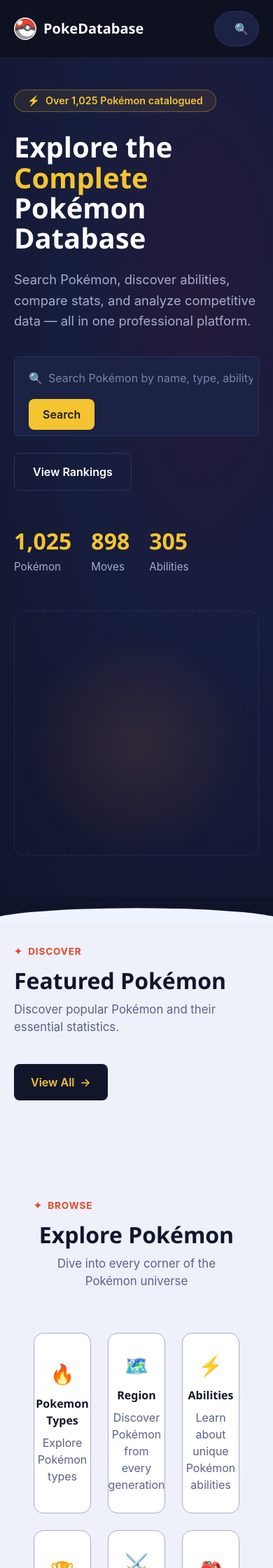
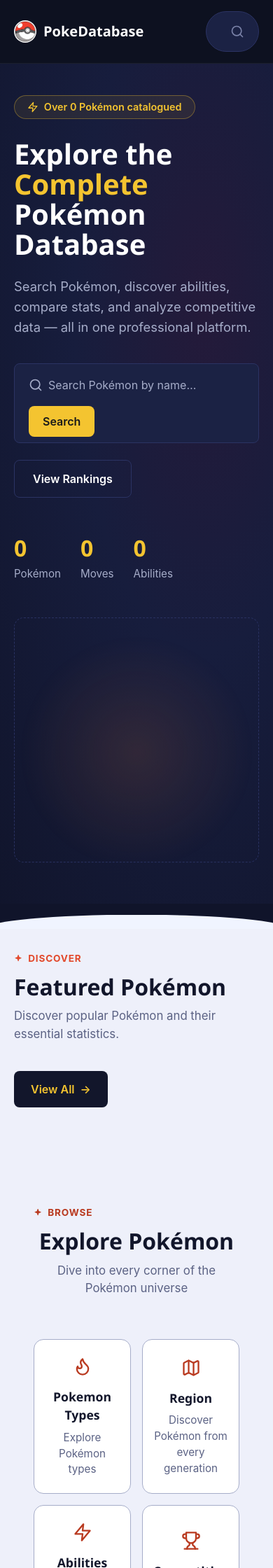
Before and after one commit to philquake/PokeDatabase, a Django app: page /pokemon/ in a window 390 px wide. Shown: the top 2240 px of the page at 70% size. Run offline with Django 5.2, Linux system fonts and the light colour scheme; data that the repository does not hold is empty; some libraries are stand-ins or nearby versions; some web fonts are replaced.

Commit message:
style: home page a11y and UX fixes (SVG icons, real counts, focus rings, contrast, responsive browse grid)

```diff
--- a/assets/static/css/styles.css
+++ b/assets/static/css/styles.css
@@ -226,7 +226,7 @@ img {
 }
 
 .search-input-nav::placeholder {
-  color: var(--color-text-faint);
+  color: var(--color-text-muted);
 }
 
 .search-icon-nav {
@@ -373,7 +373,8 @@ img {
 }
 
 .search-icon {
-  color: var(--color-text-faint);
+  display: inline-flex;
+  color: var(--color-text-muted);
 }
 
 .search-input {
@@ -388,7 +389,7 @@ img {
 }
 
 .search-input::placeholder {
-  color: var(--color-text-faint);
+  color: var(--color-text-muted);
 }
 
 .hero-class {
@@ -622,7 +623,7 @@ img {
 .type-badge {
   padding: 5px 12px;
   border-radius: var(--radius-pill);
-  font-size: 0.7rem;
+  font-size: 0.75rem;
   font-weight: 700;
   letter-spacing: 0.03em;
   color: #1a1a1a;
@@ -838,7 +839,7 @@ footer {
 
 .browse-card-name {
   font-family: var(--font-display);
-  font-size: 1r em;
+  font-size: 1.1rem;
   font-weight: 700;
   color: var(--color-heading-dark);
   margin-bottom: 8px;
@@ -851,10 +852,10 @@ footer {
 
 .browse-text {
   color: var(--color-body-dark);
-  font-size: 0.2 rem;
+  font-family: var(--font-body);
+  font-size: 0.95rem;
   line-height: 1.5;
   transition: color var(--transition-fast);
-  font: var(--font-body)
 }
 
 .browse-card:hover .browse-text {
@@ -892,3 +893,47 @@ footer {
   color: var(--color-text-faint);
   font-family: var(--font-footer);
 }
+
+
+/* ===== Icons (inline SVG) ===== */
+.icon { display: block; flex: none; }
+.badge-icon, .eyebrow-icon { display: inline-flex; }
+.eyebrow-icon .icon { fill: currentColor; width: 0.9em; height: 0.9em; }
+.badge-icon .icon { width: 1.1em; height: 1.1em; }
+.search-icon .icon { width: 1.25rem; height: 1.25rem; }
+.browse-card-type-icon { color: #b93a20; transition: color var(--transition-fast), transform var(--transition-fast); }
+.browse-card-type-icon .icon { width: 1.75rem; height: 1.75rem; }
+.browse-card:hover .browse-card-type-icon { color: var(--color-yellow); }
+
+/* Hero tag: coloured dot instead of a type emoji */
+.pokemon-tag-type { display: inline-flex; align-items: center; gap: 8px; }
+.type-dot { width: 10px; height: 10px; border-radius: 50%; display: inline-block; }
+
+/* Eyebrow on the light "Browse" section needs a darker orange for 4.5:1 */
+.browse .eyebrow { color: #b93a20; }
+
+/* Footer entries that don't link anywhere yet */
+.EOP-soon { color: var(--color-text-faint); cursor: default; }
+
+/* ===== Keyboard focus ===== */
+.poke-card a:focus-visible,
+.browse-card a:focus-visible,
+.EOP-table a:focus-visible,
+.btn:focus-visible {
+  outline: 2px solid var(--color-yellow);
+  outline-offset: 3px;
+  border-radius: var(--radius-sm);
+}
+.search-input:focus-visible { outline: none; } /* ring is drawn by .search-form:focus-within */
+.search-icon-nav { display: inline-flex; min-width: 44px; min-height: 44px; align-items: center; justify-content: center; }
+.search-icon-nav .icon { width: 1.25rem; height: 1.25rem; }
+.search-icon-nav:focus-visible { outline: 2px solid var(--color-yellow); outline-offset: 2px; }
+
+/* Browse cards: 2 columns on tablets/phones, 1 on very narrow screens */
+@media (max-width: 767px) {
+  .browse-grid { grid-template-columns: repeat(2, 1fr); gap: 16px; }
+  .browse-card > a { padding: 24px 14px 22px; }
+}
+@media (max-width: 360px) {
+  .browse-grid { grid-template-columns: 1fr; }
+}
--- a/pokemon/templates/base.html
+++ b/pokemon/templates/base.html
@@ -43,8 +43,8 @@
       </div>
        <div class = "search-nav">
           <form class="search-form-nav" method="GET" action="{% url 'search' %}">
-            <input class="search-input-nav" type="text" name="search" placeholder="Search Pokémon by name, type, ability...">
-            <button type="button" class="search-icon-nav" id="searchToggle">🔍</button>
+            <input class="search-input-nav" type="text" name="search" placeholder="Search Pokémon by name…" aria-label="Search Pokémon by name">
+            <button type="button" class="search-icon-nav" id="searchToggle" aria-label="Toggle search">{% include "partials/icon.html" with name="search" %}</button>
           </form>
         </div>
       </nav>
--- a/pokemon/templates/home.html
+++ b/pokemon/templates/home.html
@@ -9,8 +9,8 @@
 
     <div class="hero-content">
       <div class="badge">
-        <span class="badge-icon">⚡</span>
-        Over {{ pokemon_count|default:"1,025" }} Pokémon catalogued
+        <span class="badge-icon">{% include "partials/icon.html" with name="zap" %}</span>
+        Over {{ pokemon_count }} Pokémon catalogued
       </div>
 
       <h1 class="hero-title">
@@ -25,13 +25,13 @@
       </p>
 
       <form class="search-form" method="GET" action="{% url 'search' %}">
-        <span class="search-icon">🔍</span>
+        <span class="search-icon">{% include "partials/icon.html" with name="search" %}</span>
         <input
           type="text"
           name="search"
           class="search-input"
-          placeholder="Search Pokémon by name, type, ability…"
-          aria-label="Search Pokémon by name, type, ability"
+          placeholder="Search Pokémon by name…"
+          aria-label="Search Pokémon by name"
         >
         <button type="submit" class="submit btn btn-primary">Search</button>
       </form>
@@ -45,15 +45,15 @@
 
       <dl class="stats-row">
         <div class="stat">
-          <dt class="stat-value">{{ pokemon_count|default:"1,025" }}</dt>
+          <dt class="stat-value">{{ pokemon_count }}</dt>
           <dd class="stat-label">Pokémon</dd>
         </div>
         <div class="stat">
-          <dt class="stat-value">{{ move_count|default:"898" }}</dt>
+          <dt class="stat-value">{{ move_count }}</dt>
           <dd class="stat-label">Moves</dd>
         </div>
         <div class="stat">
-          <dt class="stat-value">{{ ability_count|default:"305" }}</dt>
+          <dt class="stat-value">{{ ability_count }}</dt>
           <dd class="stat-label">Abilities</dd>
         </div>
       </dl>
@@ -62,7 +62,7 @@
     <div class="hero-visual">
       {% if hero %}
         <div class="pokemon-tag pokemon-tag-type">
-          <span class="type-emoji">{{ hero.type_emoji|default:"🐾" }}</span>
+          <span class="type-dot type-{{ hero.types.0|lower }}" aria-hidden="true"></span>
           {{ hero.types|join:" / " }}
         </div>
         <div class="pokemon-tag pokemon-tag-id">{{ hero.name}} #{{ hero.pokedex_number|stringformat:"03d" }}</div>
@@ -96,7 +96,7 @@
 
     <div class="featured-header">
       <div>
-        <p class="eyebrow"><span class="eyebrow-icon">✦</span> Discover</p>
+        <p class="eyebrow"><span class="eyebrow-icon">{% include "partials/icon.html" with name="sparkle" %}</span> Discover</p>
         <h2 class="featured-title">Featured Pokémon</h2>
         <p class="featured-subtitle">Discover popular Pokémon and their essential statistics.</p>
       </div>
@@ -134,7 +134,7 @@
 
     <div class="browse-header">
       <div>
-        <p class="eyebrow"><span class="eyebrow-icon">✦</span> Browse</p>
+        <p class="eyebrow"><span class="eyebrow-icon">{% include "partials/icon.html" with name="sparkle" %}</span> Browse</p>
         <h2 class="featured-title">Explore Pokémon</h2>
         <p class="featured-subtitle">Dive into every corner of the Pokémon universe</p>
       </div>
@@ -144,9 +144,7 @@
 
         <article class="browse-card">
           <a href="{% url 'types' %}">
-            <div class="browse-card-type-icon">
-              🔥
-            </div>
+            <div class="browse-card-type-icon">{% include "partials/icon.html" with name="flame" %}</div>
             <div class="browse-card-name">
               Pokemon Types
             </div>
@@ -158,9 +156,7 @@
 
         <article class="browse-card">
           <a href="{% url 'region' %}">
-            <div class="browse-card-type-icon">
-              🗺️
-            </div>
+            <div class="browse-card-type-icon">{% include "partials/icon.html" with name="map" %}</div>
             <div class="browse-card-name">
               Region
             </div>
@@ -172,9 +168,7 @@
 
         <article class="browse-card">
           <a href="{% url 'abilities' %}">
-            <div class="browse-card-type-icon">
-              ⚡
-            </div>
+            <div class="browse-card-type-icon">{% include "partials/icon.html" with name="zap" %}</div>
             <div class="browse-card-name">
               Abilities
             </div>
@@ -186,9 +180,7 @@
 
         <article class="browse-card">
           <a href="{% url 'competitive' %}">
-            <div class="browse-card-type-icon">
-              🏆
-            </div>
+            <div class="browse-card-type-icon">{% include "partials/icon.html" with name="trophy" %}</div>
             <div class="browse-card-name">
               Competitive
             </div>
@@ -200,9 +192,7 @@
 
         <article class="browse-card">
           <a href="{% url 'moves' %}">
-            <div class="browse-card-type-icon">
-              ⚔️
-            </div>
+            <div class="browse-card-type-icon">{% include "partials/icon.html" with name="swords" %}</div>
             <div class="browse-card-name">
               Moves
             </div>
@@ -214,9 +204,7 @@
 
         <article class="browse-card">
           <a href="{% url 'items' %}">
-            <div class="browse-card-type-icon">
-              🎒
-            </div>
+            <div class="browse-card-type-icon">{% include "partials/icon.html" with name="package" %}</div>
             <div class="browse-card-name">
               Items
             </div>
@@ -239,16 +227,12 @@
 				<table class="EOP-table">
 					<tr>
 						<td>
-							<a href=" ">
-								API
-							</a>
+							<span class="EOP-soon">API</span>
 						</td>
 					</tr>
 					<tr>
 						<td>
-							<a href=" ">
-								Resources
-							</a>
+							<span class="EOP-soon">Resources</span>
 						</td>
 					</tr>
 					<tr>
@@ -266,23 +250,17 @@
 				<table class="EOP-table">
 					<tr>
 						<td>
-							<a href=" ">
-								Discord
-							</a>
+							<span class="EOP-soon">Discord</span>
 						</td>
 					</tr>
 					<tr>
 						<td>
-								<a href=" ">
-									Twitter
-								</a>
+								<span class="EOP-soon">Twitter</span>
 							</td>
 					</tr>
 					<tr>
 						<td>
-							<a href=" ">
-								Reddit
-							</a>
+							<span class="EOP-soon">Reddit</span>
 						</td>
 					</tr>
 				</table>
--- /dev/null
+++ b/pokemon/templates/partials/icon.html
@@ -0,0 +1,13 @@
+{# Inline SVG icon (Lucide paths, 24x24 stroke). Needs: name. Decorative: always aria-hidden. #}
+<svg class="icon" viewBox="0 0 24 24" width="1em" height="1em" fill="none" stroke="currentColor"
+     stroke-width="2" stroke-linecap="round" stroke-linejoin="round" aria-hidden="true" focusable="false">
+  {% if name == "search" %}<circle cx="11" cy="11" r="8"/><path d="m21 21-4.3-4.3"/>
+  {% elif name == "zap" %}<path d="M13 2 3 14h9l-1 8 10-12h-9l1-8z"/>
+  {% elif name == "flame" %}<path d="M8.5 14.5A2.5 2.5 0 0 0 11 12c0-1.38-.5-2-1-3-1.072-2.143-.224-4.054 2-6 .5 2.5 2 4.9 4 6.5 2 1.6 3 3.5 3 5.5a7 7 0 1 1-14 0c0-1.153.433-2.294 1-3a2.5 2.5 0 0 0 2.5 2.5z"/>
+  {% elif name == "map" %}<path d="M14.106 5.553a2 2 0 0 0 1.788 0l3.659-1.83A1 1 0 0 1 21 4.619v12.764a1 1 0 0 1-.553.894l-4.553 2.277a2 2 0 0 1-1.788 0l-4.212-2.106a2 2 0 0 0-1.788 0l-3.659 1.83A1 1 0 0 1 3 19.381V6.618a1 1 0 0 1 .553-.894l4.553-2.277a2 2 0 0 1 1.788 0z"/><path d="M15 5.764v15"/><path d="M9 3.236v15"/>
+  {% elif name == "trophy" %}<path d="M6 9H4.5a2.5 2.5 0 0 1 0-5H6"/><path d="M18 9h1.5a2.5 2.5 0 0 0 0-5H18"/><path d="M4 22h16"/><path d="M10 14.66V17c0 .55-.47.98-.97 1.21C7.85 18.75 7 20.24 7 22"/><path d="M14 14.66V17c0 .55.47.98.97 1.21C16.15 18.75 17 20.24 17 22"/><path d="M18 2H6v7a6 6 0 0 0 12 0V2Z"/>
+  {% elif name == "swords" %}<polyline points="14.5 17.5 3 6 3 3 6 3 17.5 14.5"/><line x1="13" x2="19" y1="19" y2="13"/><line x1="16" x2="20" y1="16" y2="20"/><line x1="19" x2="21" y1="21" y2="19"/><polyline points="14.5 6.5 18 3 21 3 21 6 17.5 9.5"/><line x1="5" x2="9" y1="14" y2="18"/><line x1="7" x2="4" y1="17" y2="20"/><line x1="3" x2="5" y1="19" y2="21"/>
+  {% elif name == "package" %}<path d="m7.5 4.27 9 5.15"/><path d="M21 8a2 2 0 0 0-1-1.73l-7-4a2 2 0 0 0-2 0l-7 4A2 2 0 0 0 3 8v8a2 2 0 0 0 1 1.73l7 4a2 2 0 0 0 2 0l7-4A2 2 0 0 0 21 16Z"/><path d="m3.3 7 8.7 5 8.7-5"/><path d="M12 22V12"/>
+  {% elif name == "sparkle" %}<path d="M12 3l1.9 5.8L20 11l-6.1 2.2L12 19l-1.9-5.8L4 11l6.1-2.2z"/>
+  {% endif %}
+</svg>
--- a/pokemon/views.py
+++ b/pokemon/views.py
@@ -4,7 +4,7 @@ from django.contrib import messages
 from django.contrib.auth.decorators import user_passes_test
 from django.http import Http404, HttpResponse
 from django.shortcuts import redirect, render
-from pokemon.models import Pokemon
+from pokemon.models import Pokemon, PokemonMove
 from pokemon.services.data import get_pokemon_by_name, pokemon_to_dict
 from pokemon.services.pokelance_client import sync_pokemon_data, PokelanceAPIError
 from pokemon.services.versions import (
@@ -51,6 +51,12 @@ def home(request):
 
     context = {
         "pokemon_count": pokemon_count,
+        "move_count": PokemonMove.objects.values("name").distinct().count(),
+        "ability_count": len({
+            ability["name"]
+            for abilities in Pokemon.objects.values_list("abilities", flat=True)
+            for ability in abilities
+        }),
         "hero": hero,
         "featured_pokemon": featured_pokemon,
         "explore_pokemon": explore_pokemon,
```
Also changed, not shown: pokemon/tests/test_views.py (+24 -5 lines).
